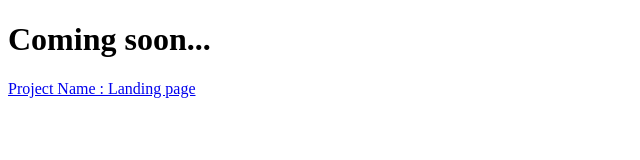
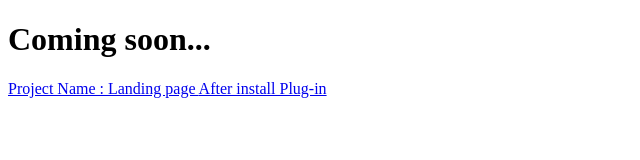
Before and after one commit to udea09/udea09.github.io, a plain HTML site: page index.html in a window 1280 px wide. Shown: the whole page, without its empty margins (0-640 px from the left). Drawn offline with Linux system fonts and the light colour scheme.

Commit message:
링크페이지 추가

```diff
--- a/index.html
+++ b/index.html
@@ -10,6 +10,7 @@
 	<!-- 대제목 heading 1-->
 	<h1> Coming soon... </h1>
 	<!-- Anchor 앵커(닻), 속성 href(참조주소:Hyperlink Reference)-->
-	<a href="projects/landingpage/index.html">Project Name : Landing page</a>
+	<a href="projects/landingpage/index.html"> Project Name : Landing page </a>
+	<a href="projects/landingpage/index.html"> After install Plug-in </a>
 </body>
 </html>
```
